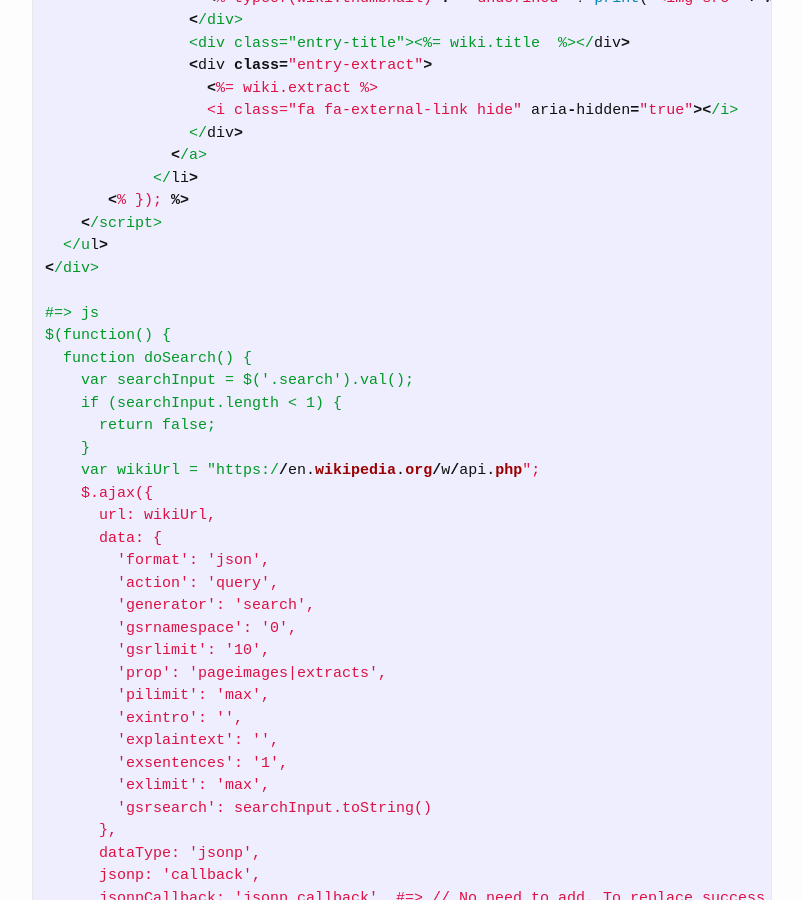
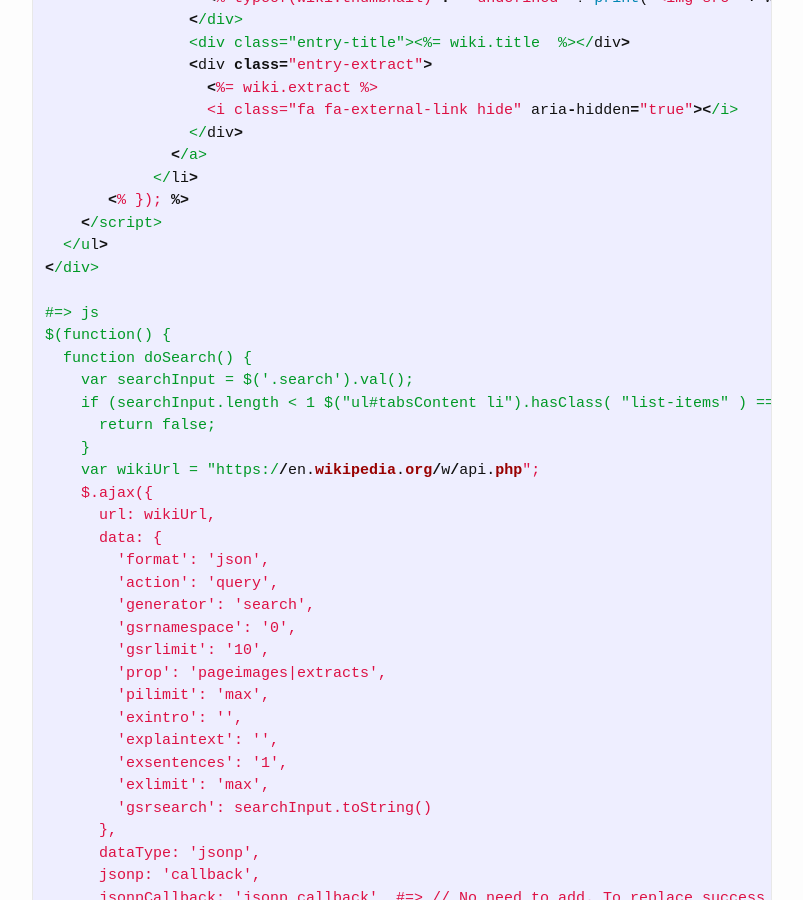
Before and after one commit to alirokni/alirokni.github.io, a Jekyll site: the page built from _posts/2016-10-21-search-wikipedia-with-underscorejs-temlplate.markdown, in a window 1280 px wide and 900 px high, scrolled down 787 px. Shown: the whole window, without its empty margins (238-1041 px from the left). Built offline with Jekyll 4.4.1, drawn with Linux system fonts in a browser that asks for light colours.

Commit message:
Update 2016-10-21-search-wikipedia-with-underscorejs-temlplate.markdown
added condition for search on same entry

```diff
--- a/_posts/2016-10-21-search-wikipedia-with-underscorejs-temlplate.markdown
+++ b/_posts/2016-10-21-search-wikipedia-with-underscorejs-temlplate.markdown
@@ -49,7 +49,7 @@ Created Search wikipedia with underscorejs temlplate using wikipedia api. Style
 $(function() {
   function doSearch() {
     var searchInput = $('.search').val();
-    if (searchInput.length < 1) {
+    if (searchInput.length < 1 $("ul#tabsContent li").hasClass( "list-items" ) === true) {
       return false;
     }
     var wikiUrl = "https://en.wikipedia.org/w/api.php";
```
